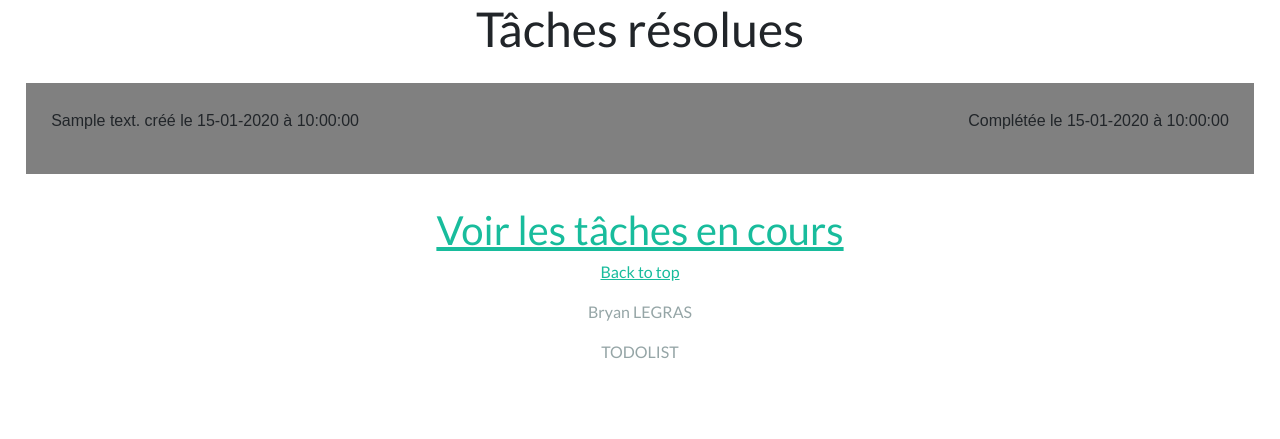
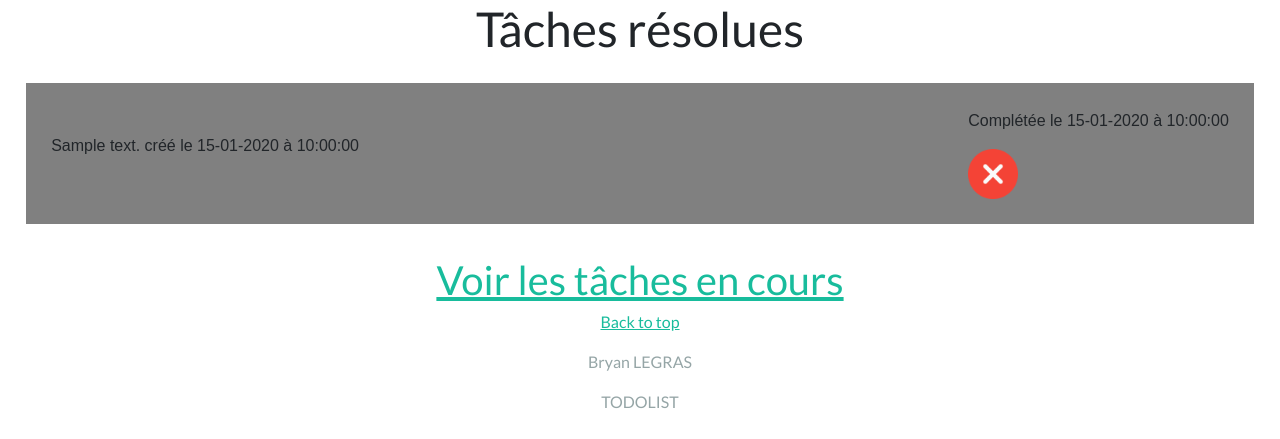
Before and after one commit to bibilg/toDoList, a Symfony app: template templates/default/completed.html.twig in a window 1280 px wide. Shown: the part 72-511 px from the top of the page. Run offline with Twig, Linux system fonts and the light colour scheme; the template is opened without the code that fills it: most values are stand-ins (such as "Sample title", 1, 10 or a date in 2020); some libraries are stand-ins or nearby versions.

Commit message:
Possibilité de supprimer une tâche complétée

```diff
--- a/templates/default/completed.html.twig
+++ b/templates/default/completed.html.twig
@@ -10,7 +10,10 @@
     {% for task in tasksCompleted %}
         <div class="task">
             <p>{{ task.description }} créé le {{ task.creationDate|date('d-m-Y à H:i:s') }}</p>
+            <div>
             <p>Complétée le {{ task.completionDate|date('d-m-Y à H:i:s') }}</p>
+            <a href="{{ path('delete', {id : task.id}) }}"><img class="image" src="{{asset('assets/images/remove.png')}}" alt="remove" /></a>
+            </div>
         </div>
     {% endfor %}
 
```
